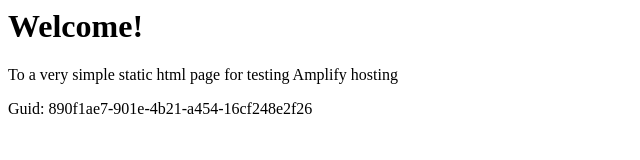
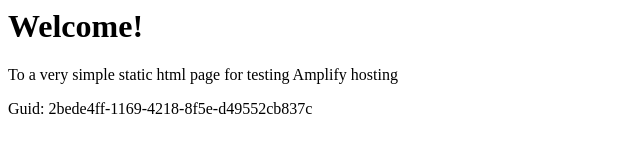
Before and after one commit to aws-aemilia-syd/Github-PR-Commit-Integration-Test-DoNotTouch-GitHubWebhookPushCanaryTest-v1-preprod-ap-southeast-2, a website: page src/index.html in a window 1280 px wide. Shown: the full height of the page, 0-640 px from the left. Drawn offline with Linux system fonts and the light colour scheme.

Commit message:
commit from integ tests

```diff
--- a/src/index.html
+++ b/src/index.html
@@ -12,6 +12,6 @@
 <body>
     <h1>Welcome!</h1>
     <p>To a very simple static html page for testing Amplify hosting</p>
-    <p>Guid: 890f1ae7-901e-4b21-a454-16cf248e2f26</p></body>
+    <p>Guid: 2bede4ff-1169-4218-8f5e-d49552cb837c</p></body>
 
 </html>
```
